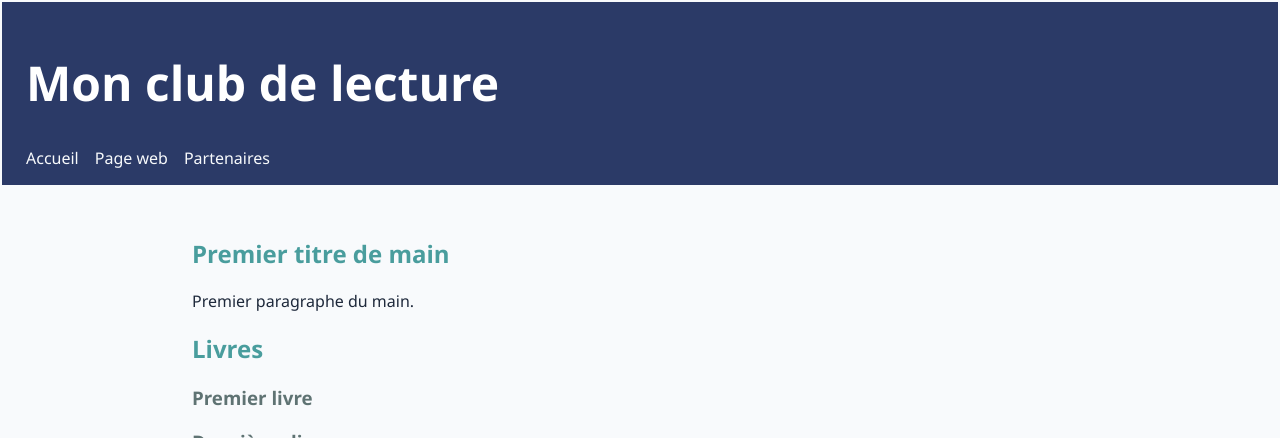
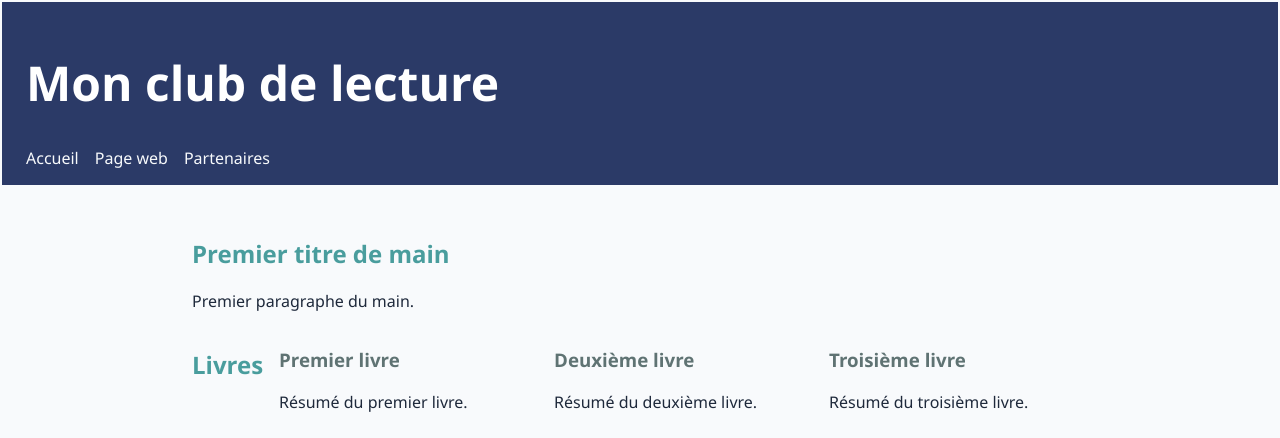
Before and after one commit to Sofiane-Zeroual/Sciroto, a PHP site: page / in a window 1280 px wide. Shown: the top 438 px of the page. Run offline with PHP 8.4, Linux system fonts and the light colour scheme.

Commit message:
Fin de l'exercie 3 CSS

```diff
--- a/index.html
+++ b/index.html
@@ -22,18 +22,21 @@
             <h2>Premier titre de main</h2>
             <p>Premier paragraphe du main.</p>
         </section>
-        <section>
+        <section class="livres">
             <h2>Livres</h2>
             <article class="livre">
                 <h3>Premier livre</h3>
+                <p>Résumé du premier livre.</p>
             </article>
             <article class="livre">
                 <h3>Deuxième livre</h3>
+                <p>Résumé du deuxième livre.</p>
             </article>
             <article class="livre">
                 <h3>Troisième livre</h3>
+                <p>Résumé du troisième livre.</p>
             </article>
-    </section>
+        </section>
     </main>
     <main>
         <section>
@@ -43,7 +46,7 @@
         <img src="https://external-content.duckduckgo.com/iu/?u=https%3A%2F%2Ftse1.mm.bing.net%2Fth%2Fid%2FOIP.LBgzPexo0324zWywbDNh5gHaDI%3Fpid%3DApi&f=1&ipt=667a6401d62a753c4678266fd50eb73c568da00676b8953365eacf2b215c82ce&ipo=images" alt="Logo de l'ISEP">
     </main>
 
-    <p>Bienvenue</p>
+
     <footer>Bienvenue</footer>
 </body>
 </html>
--- a/style.css
+++ b/style.css
@@ -116,5 +116,26 @@ nav ul {
     gap: 1rem;
 }
 
-/* Modifier le style de la section "Livres"
- */
+/* Modifier le style pour que les articles soient côte à côte */
+section.livres {
+    display: flex;
+    gap: 1rem;
+}
+
+section.livres .livre {
+    flex: 1;
+}
+
+/* 3. Tableau et formulaire côte à côte sur partenaires.html */
+.contenu-partenaires {
+    display: flex;
+    gap: 2rem;
+}
+
+.contenu-partenaires table {
+    width: 40%;
+}
+
+.contenu-partenaires form {
+    width: 50%;
+}
```
